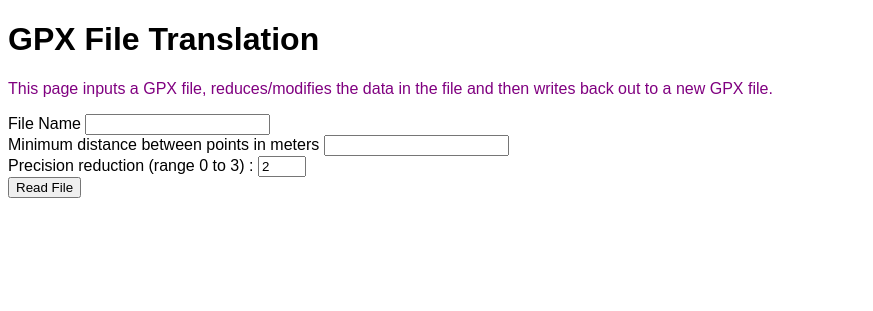
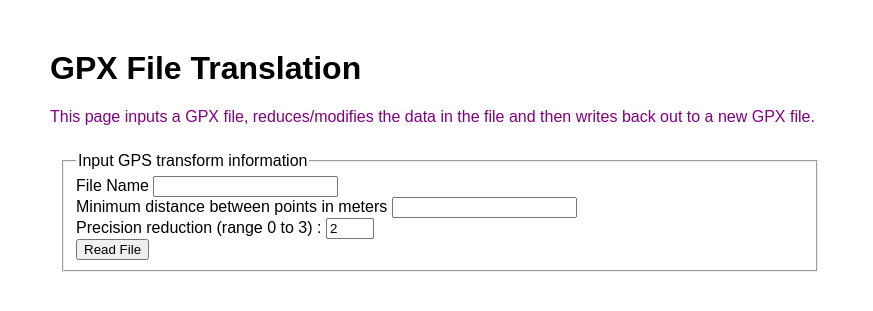
Before and after one commit to BillWilliams79/Cyclemeter-Map-Concat, a Flask app: page / in a window 1280 px wide. Shown: the top 311 px of the page, without its empty margins (0-873 px from the left). Run offline with Flask 2, Linux system fonts and the light colour scheme.

Commit message:
add fieldset and legend to root. Spent way too much time fiddling with margins, padding and the safari developer tools

```diff
--- a/static/css/main.css
+++ b/static/css/main.css
@@ -1,13 +1,17 @@
 body {
-    margin: 10;
     font-family: sans-serif;
+    margin: 50px;
 }
 
 p.explainer {
-    margin: 25;
     color: purple;
 }
 
 p.lia {
     color:orangered;
 }
+
+form.extractform {
+    padding: 10px;
+    margin-right: 400px;
+}
--- a/templates/gps_extract.html
+++ b/templates/gps_extract.html
@@ -8,7 +8,9 @@
 
 <p class="explainer"> This page inputs a GPX file, reduces/modifies the data in the file
     and then writes back out to a new GPX file.</p>
-<form method="POST", action="/gps_transform">
+<form class="extractform" method="POST", action="/gps_transform">
+    <fieldset>
+        <legend>Input GPS transform information</legend>
         <label for="fname">File Name</label>
         <input type="text" id="fname" name="file_name" value="">
         <br>
@@ -19,5 +21,6 @@
         <input type="number" id="precop" name="precision_optimizer" min="0" max="3" value="2">
         <br>
         <input type="submit" value="Read File"></submit>
+    </fieldset>
 </form>
 {% endblock %}
```
Lines whose indentation alone changed are shown as unchanged.
